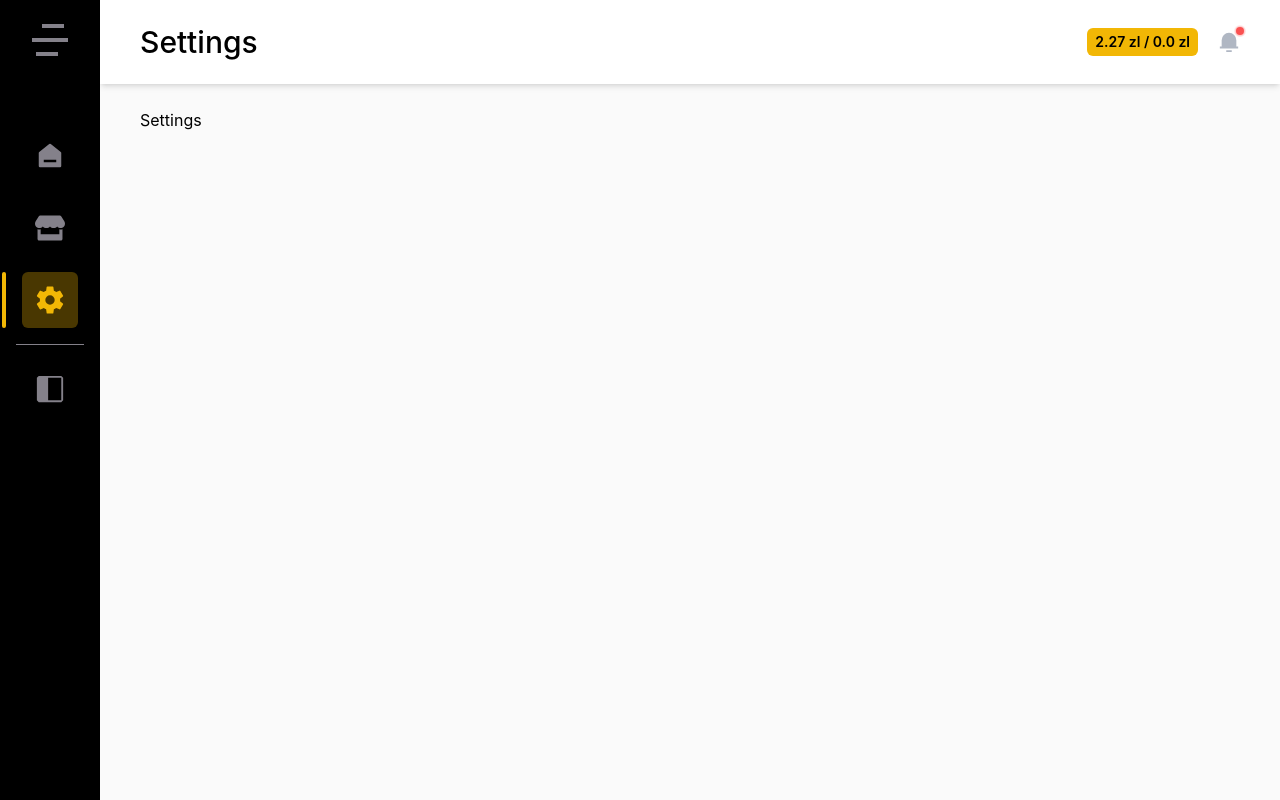
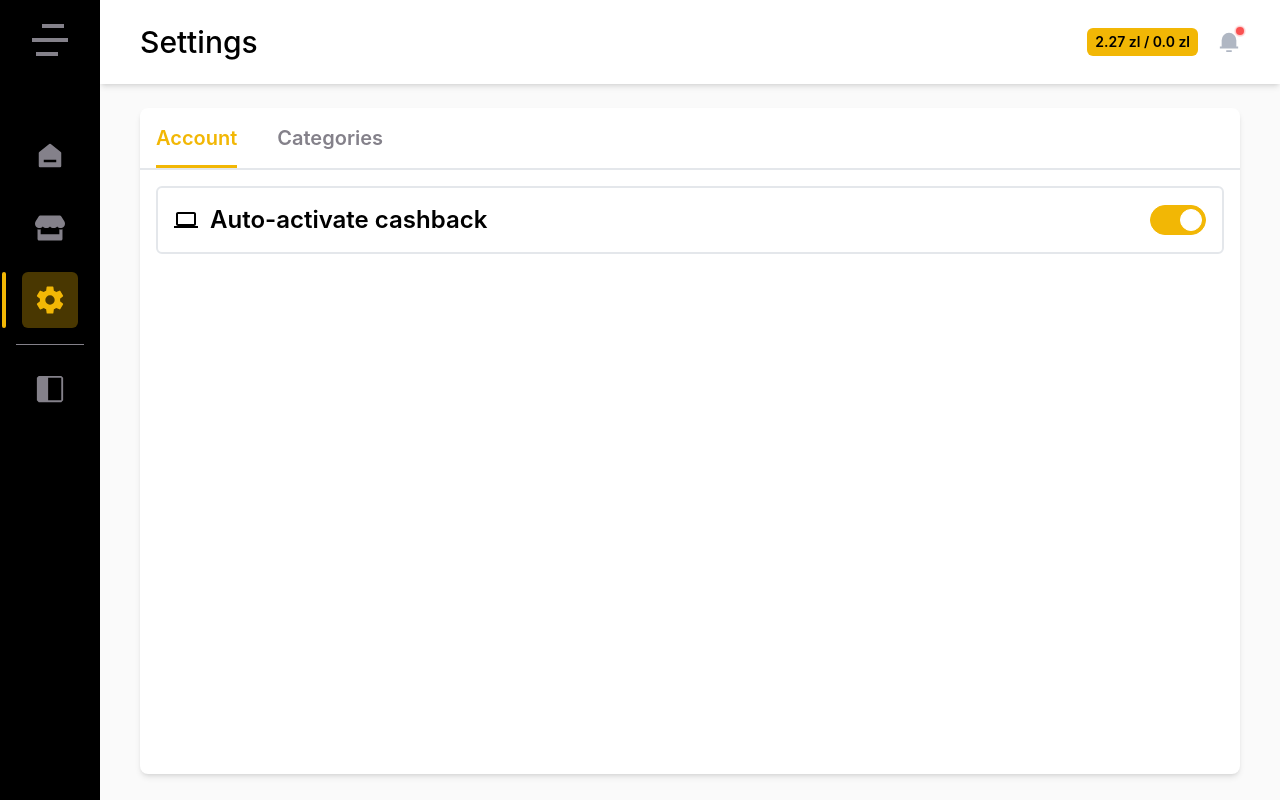
Before and after one commit to zulqarnain1231/Sole-Back, a React (Vite) app: page /settings in a window 1280 px wide. Built offline with nearby package versions, Linux system fonts and the light colour scheme.

Commit message:
created the toggle menu and cateogry card for the settings page

```diff
--- /dev/null
+++ b/src/components/Settings/Account.tsx
@@ -0,0 +1,26 @@
+import React from "react";
+import { MdLaptop } from "react-icons/md";
+import { Switch } from "@mantine/core";
+
+const Account = () => {
+  return (
+    <div className="w-full h-full flex flex-col items-center justify-start gap-2 p-4">
+      <div className="w-full flex items-center justify-between rounded-md border-2 border-black-greish sm:p-4 p-2">
+        <div className="h-full flex items-center justify-start gap-3">
+          <MdLaptop className="text-black-main text-2xl" />
+          <p className="text-black-main text-2xl font-semibold">
+            Auto-activate cashback
+          </p>
+        </div>
+        <Switch
+          defaultChecked
+          size="lg"
+          color="#F2B705"
+          classNames={{ track: "cursor-pointer" }}
+        />
+      </div>
+    </div>
+  );
+};
+
+export default Account;
--- /dev/null
+++ b/src/components/Settings/Categories.tsx
@@ -0,0 +1,7 @@
+import React from "react";
+
+const Categories = () => {
+  return <div>Categories</div>;
+};
+
+export default Categories;
--- /dev/null
+++ b/src/components/Settings/CategoryCard.tsx
@@ -0,0 +1,26 @@
+import { Switch } from "@mantine/core";
+import React from "react";
+
+type Props = {
+  icon?: React.ReactNode;
+  name: string;
+};
+
+const CategoryCard: React.FC<Props> = ({ icon, name }: Props) => {
+  return (
+    <div className="w-full flex items-center justify-between rounded-md border-2 border-black-greish sm:p-4 p-2">
+      <div className="h-full flex items-center justify-start gap-3">
+        {icon && icon}
+        <p className="text-black-main text-2xl font-semibold">{name}</p>
+      </div>
+      <Switch
+        defaultChecked
+        size="lg"
+        color="#F2B705"
+        classNames={{ track: "cursor-pointer" }}
+      />
+    </div>
+  );
+};
+
+export default CategoryCard;
--- /dev/null
+++ b/src/components/Settings/SettingsPage.tsx
@@ -0,0 +1,19 @@
+import React, { useState } from "react";
+import ToggleMenu from "./ToggleMenu";
+import Account from "./Account";
+import Categories from "./Categories";
+
+const SettingsPage = () => {
+  const [isAccount, setIsAccount] = useState<boolean>(true);
+  const toggleIsAccount = () => {
+    setIsAccount((prev) => !prev);
+  };
+  return (
+    <div className="w-full md:h-[calc(100dvh-134px)] h-full flex flex-col items-center justify-start bg-white-main shadow-md rounded-lg overflow-auto hide-scrollbar">
+      <ToggleMenu state={isAccount} setState={toggleIsAccount} />
+      {isAccount ? <Account /> : <Categories />}
+    </div>
+  );
+};
+
+export default SettingsPage;
--- /dev/null
+++ b/src/components/Settings/ToggleMenu.tsx
@@ -0,0 +1,31 @@
+import React from "react";
+
+type Props = {
+  state: boolean;
+  setState: () => void;
+};
+
+const ToggleMenu: React.FC<Props> = ({ state, setState }: Props) => {
+  return (
+    <div className="w-full flex items-center justify-start gap-10 p-4 border-b-2 border-b-black-greish">
+      <button
+        onClick={setState}
+        className={`h-full flex items-center justify-center relative after:absolute after:left-0 after:-bottom-4 after:w-full after:h-0 after:bg-brand-main hover:after:h-[3px] hover:after:duration-200  ${
+          state ? "text-brand-main after:h-[3px]" : "text-black-off"
+        } text-xl font-semibold`}
+      >
+        Account
+      </button>
+      <button
+        onClick={setState}
+        className={`h-full flex items-center justify-center relative after:absolute after:left-0 after:-bottom-4 after:w-full after:h-0 after:bg-brand-main hover:after:h-[3px] hover:after:duration-200  ${
+          state ? "text-black-off" : "text-brand-main after:h-[3px]"
+        } text-xl font-semibold`}
+      >
+        Categories
+      </button>
+    </div>
+  );
+};
+
+export default ToggleMenu;
--- a/src/pages/Settings.tsx
+++ b/src/pages/Settings.tsx
@@ -1,7 +1,12 @@
 import React from "react";
+import SettingsPage from "../components/Settings/SettingsPage";
 
 const Settings = () => {
-  return <div>Settings</div>;
+  return (
+    <>
+      <SettingsPage />
+    </>
+  );
 };
 
 export default Settings;
--- a/tailwind.config.js
+++ b/tailwind.config.js
@@ -11,6 +11,7 @@ export default {
           main: "#000",
           secondary: "#2E2C34",
           off: "#84818A",
+          greish: "#E4E7EB",
         },
         white: {
           main: "#fff",
```
